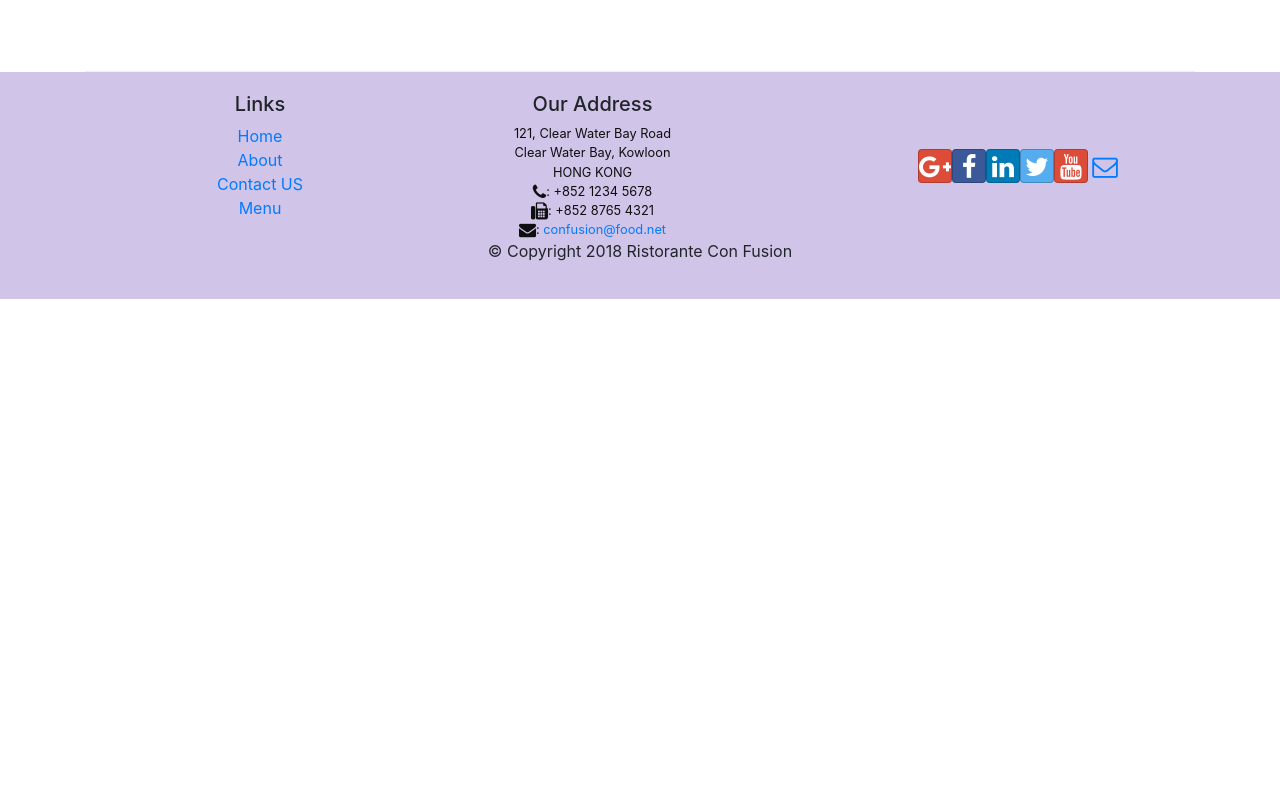
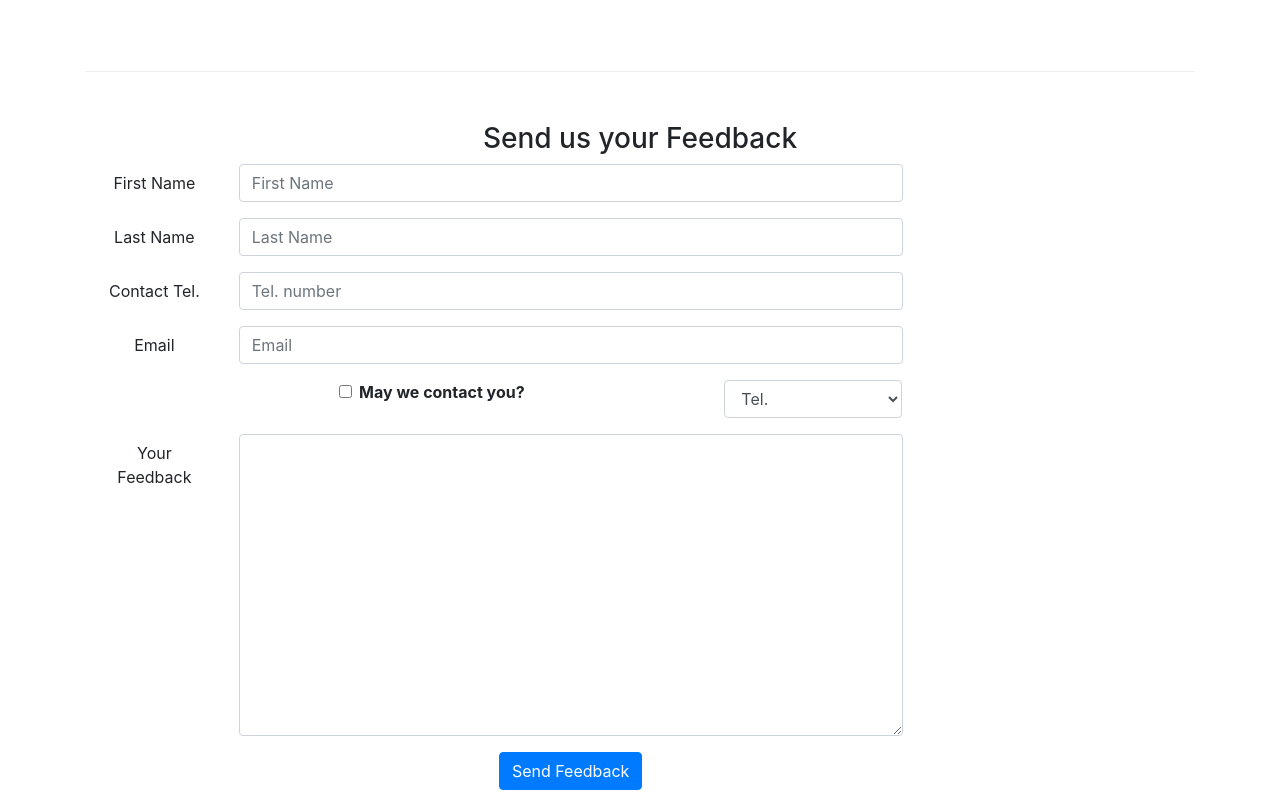
Before and after one commit to moonkabir/fedw-my-app, a React (Create React App) app: page /contactus in a window 1280 px wide. Shown: the part 800-1600 px from the top of the page. Before the commit the page ends 1099 px from the top, so only its background shows below. Built offline with nearby package versions, Linux system fonts and the light colour scheme.

Commit message:
weak3 form handling part one and just added from and get data from frontend

```diff
--- a/src/components/ContactComponent.js
+++ b/src/components/ContactComponent.js
@@ -1,8 +1,42 @@
-import React from 'react';
-import { Breadcrumb, BreadcrumbItem } from 'reactstrap';
+import React, { Component } from 'react';
+import { Breadcrumb, BreadcrumbItem, Button, Form, FormGroup, Label, Input, Col } from 'reactstrap';
 import { Link } from 'react-router-dom';
 
-function Contact(props) {
+class Contact extends Component {
+    constructor(props) {
+        super(props);
+
+        this.state = {
+            firstname: '',
+            lastname: '',
+            telnum: '',
+            email: '',
+            agree: false,
+            contactType: 'Tel.',
+            message: ''
+        };
+
+        this.handleInputChange = this.handleInputChange.bind(this);
+        this.handleSubmit = this.handleSubmit.bind(this);
+
+    }
+
+    handleInputChange(event) {
+        const target = event.target;
+        const value = target.type === 'checkbox' ? target.checked : target.value;
+        const name = target.name;
+
+        this.setState({
+          [name]: value
+        });
+    }
+
+    handleSubmit(event) {
+        console.log('Current State is: ' + JSON.stringify(this.state));
+        alert('Current State is: ' + JSON.stringify(this.state));
+        event.preventDefault();
+    }
+    render() {
         return(
             <div className="container">
                 <div className="row">
@@ -36,13 +70,96 @@
                     <div className="col-12 col-sm-11 offset-sm-1">
                         <div className="btn-group" role="group">
                             <a role="button" className="btn btn-primary" href="tel:+85212345678"><i className="fa fa-phone"></i> Call</a>
-                        <a role="button" className="btn btn-info"><i className="fa fa-skype"></i> Skype</a>
+                            <a role="button" className="btn btn-info" href="https://twitter.com/Moon20003918"><i className="fa fa-twitter"></i> Twitter</a>
                             <a role="button" className="btn btn-success" href="mailto:confusion@food.net"><i className="fa fa-envelope-o"></i> Email</a>
                         </div>
+                    </div>
+                </div>
+                <div className="row row-content">
+                   <div className="col-12">
+                      <h3>Send us your Feedback</h3>
+                   </div>
+                    <div className="col-12 col-md-9">
+                        <Form onSubmit={this.handleSubmit}>
+                            <FormGroup row>
+                                <Label htmlFor="firstname" md={2}>First Name</Label>
+                                <Col md={10}>
+                                    <Input type="text" id="firstname" name="firstname"
+                                        placeholder="First Name"
+                                        value={this.state.firstname}
+                                        onChange={this.handleInputChange} />
+                                </Col>
+                            </FormGroup>
+                            <FormGroup row>
+                                <Label htmlFor="lastname" md={2}>Last Name</Label>
+                                <Col md={10}>
+                                    <Input type="text" id="lastname" name="lastname"
+                                        placeholder="Last Name"
+                                        value={this.state.lastname}
+                                        onChange={this.handleInputChange} />
+                                </Col>
+                            </FormGroup>
+                            <FormGroup row>
+                            <Label htmlFor="telnum" md={2}>Contact Tel.</Label>
+                                <Col md={10}>
+                                    <Input type="tel" id="telnum" name="telnum"
+                                        placeholder="Tel. number"
+                                        value={this.state.telnum}
+                                        onChange={this.handleInputChange} />
+                                </Col>
+                            </FormGroup>
+                            <FormGroup row>
+                                <Label htmlFor="email" md={2}>Email</Label>
+                                <Col md={10}>
+                                    <Input type="email" id="email" name="email"
+                                        placeholder="Email"
+                                        value={this.state.email}
+                                        onChange={this.handleInputChange} />
+                                </Col>
+                            </FormGroup>
+                            <FormGroup row>
+                                <Col md={{size: 6, offset: 2}}>
+                                    <FormGroup check>
+                                        <Label check>
+                                            <Input type="checkbox"
+                                                name="agree"
+                                                checked={this.state.agree}
+                                                onChange={this.handleInputChange} /> {' '}
+                                            <strong>May we contact you?</strong>
+                                        </Label>
+                                    </FormGroup>
+                                </Col>
+                                <Col md={{size: 3, offset: 1}}>
+                                    <Input type="select" name="contactType"
+                                            value={this.state.contactType}
+                                            onChange={this.handleInputChange}>
+                                        <option>Tel.</option>
+                                        <option>Email</option>
+                                    </Input>
+                                </Col>
+                            </FormGroup>
+                            <FormGroup row>
+                                <Label htmlFor="message" md={2}>Your Feedback</Label>
+                                <Col md={10}>
+                                    <Input type="textarea" id="message" name="message"
+                                        rows="12"
+                                        value={this.state.message}
+                                        onChange={this.handleInputChange}></Input>
+                                </Col>
+                            </FormGroup>
+                            <FormGroup row>
+                                <Col md={{size: 10, offset: 2}}>
+                                    <Button type="submit" color="primary">
+                                        Send Feedback
+                                    </Button>
+                                </Col>
+                            </FormGroup>
+                        </Form>
                     </div>
                </div>
             </div>
         );
     }
+}
 
 export default Contact;
```
Also changed, not shown: 1 other file (tests, documents, lock files or other folders). Lines whose indentation alone changed are shown as unchanged.
